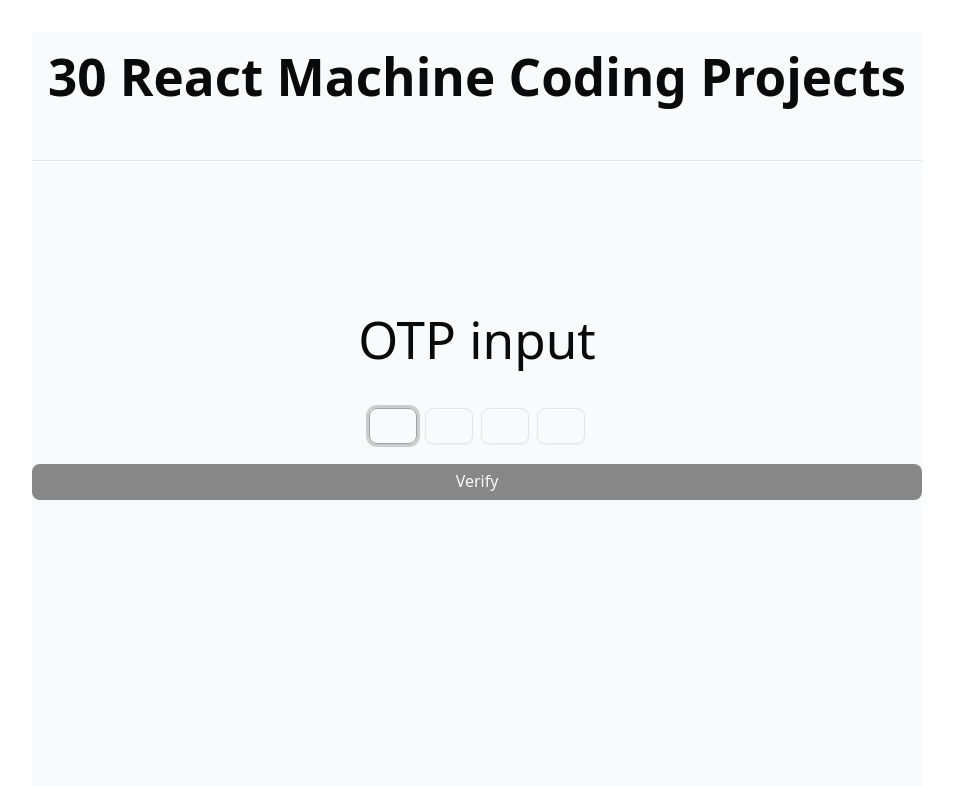
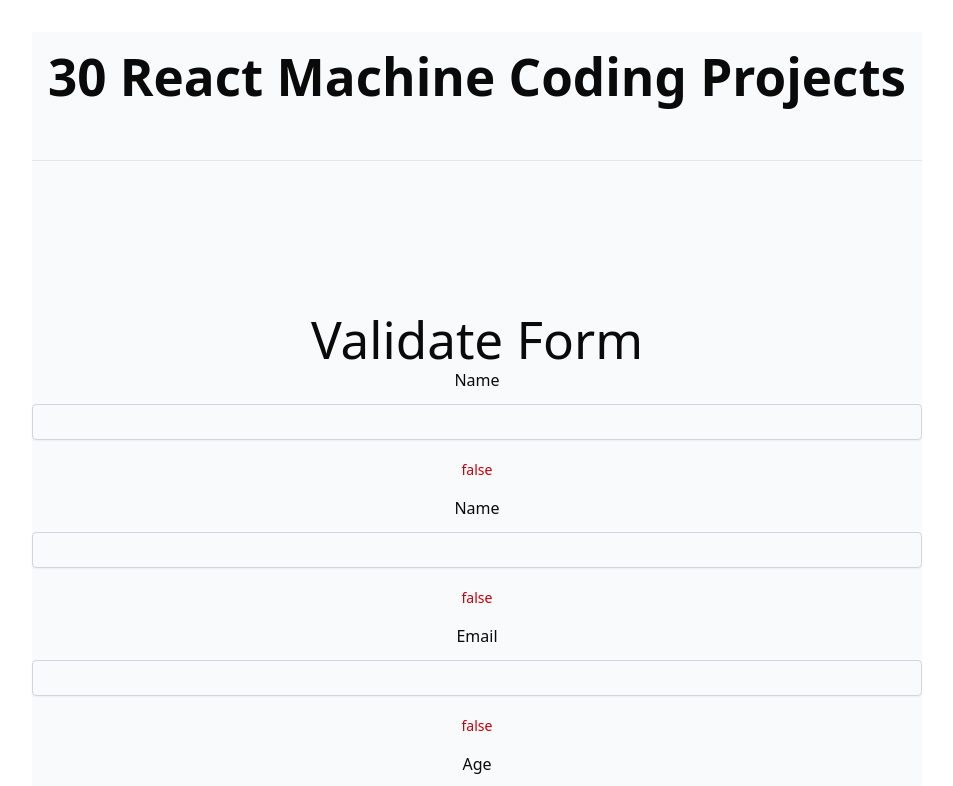
Before and after one commit to antoniojsp/react_30projects, a React (Vite) app in the folder projects/: page / in a window 1280 px wide. Shown: the top 786 px of the page, without its empty margins (163-1116 px from the left). Built offline with nearby package versions, Linux system fonts and the light colour scheme.

Commit message:
validate form

```diff
--- a/projects/src/App.jsx
+++ b/projects/src/App.jsx
@@ -6,6 +6,8 @@ import InlineEditable from './components/projects/inlineEditable'
 import TemperatureConverter from './components/projects/temperatureConverter'
 import MilesToKilometers from './components/projects/milesKIlometers'
 import OtpInput from './components/projects/otp-input'
+import ValidateForm from './components/projects/validateForm'
+
 
 function App() {
 
@@ -24,7 +26,8 @@ function App() {
         {/* <InlineEditable /> */}
         {/* <TemperatureConverter /> */}
         {/* <MilesToKilometers /> */}
-        <OtpInput />
+        {/* <OtpInput /> */}
+        <ValidateForm />
       </main>
     </div>
   )
--- a/projects/src/components/projects/otp-input.jsx
+++ b/projects/src/components/projects/otp-input.jsx
@@ -1,27 +1,82 @@
-import { useState } from "react"
+import { useEffect, useRef, useState } from "react"
 import { Input } from "../ui/input";
 import { Button } from "../ui/button";
 
 
 export default function OtpInput() {
-    const OTP_LENGTH = 4;
+    const OTP_LENGTH = 5;
     const [otp, setOtp] = useState(Array(OTP_LENGTH).fill(""));
+    const focusRef = useRef([]);
+    const password = "12345" // for testing
 
-    const handleOtpChange = (index, value) =>{
-        console.log(typeof value);
-        const val = parseInt(value);
-        if(isNaN(val)){
-            return;
-        }
+    useEffect(() => {
+        focusRef.current[0].focus();
+    }, [])
 
-        setOtp(
-            (prev) => prev.map(
-                (item, i) => i === index ? value:item
-            )
+    const clearInput = () => {
+        setOtp(prev =>
+            prev.map(digit => "")
         )
     }
 
-    console.log(otp)
+    const inputFocus = (index) =>{
+        focusRef.current[index].focus();
+    }
+
+
+    const handleOtpChange = (index, value) => {
+        const val = parseInt(value);
+        if (isNaN(val)) {
+            return;
+        }
+        setOtp(
+            (prev) => prev.map(
+                (item, i) => i === index ? value : item
+            )
+        )
+
+        if (value && index < OTP_LENGTH - 1) {
+            inputFocus(index + 1);
+        }
+    }
+
+    const handleKeyDown = (index, event) => {
+        if (event.key === "Backspace") {
+            if (otp[index] !== "") {
+                setOtp(
+                    prev => prev.map((val, idx) =>
+                        index === idx ? "" : val
+                    ))
+            }
+            if (0 < index) {
+                inputFocus(index-1);
+            }
+
+        } else if (index === OTP_LENGTH - 1 && event.key === "Enter") {
+            verify();
+        }
+    }
+
+    const verify = () => {
+        if (password === otp.join("")) {
+            alert("Welcome!")
+        } else {
+            alert("Access denied!")
+            focusRef.current[0].focus()
+        }
+        clearInput(); //clears the input after a verification attempt
+        inputFocus(0);
+    }
+
+    const handlePaste = (event) => {
+        const password = event.clipboardData.getData("text");
+
+        setOtp(prev =>
+            prev.map((elem, index) => password[index])
+        )
+    }
+
+
     return <div className="flex flex-col pt-[150px] justify-center bg-gray-50">
         <h1>OTP input</h1>
         <div className="flex mt-10 mb-5 justify-center gap-2">
@@ -35,8 +90,10 @@ export default function OtpInput() {
                             maxLength={1}
                             value={digit}
                             onChange={(event) => handleOtpChange(index, event.target.value)}
-                            className={"w-12 h12 text-center text-lg"}
-                            autoFocus={index === 0}
+                            className={"w-12 h-12 text-center text-lg "}
+                            ref={(elem) => focusRef.current[index] = elem}
+                            onKeyDown={(event) => { handleKeyDown(index, event) }}
+                            onPaste={(event) => handlePaste(event)}
                         />
                     )
                 )}
@@ -44,6 +101,7 @@ export default function OtpInput() {
         </div>
         <Button
             disabled={otp.some((digit) => digit === "")}
+            onClick={verify}
         >
             Verify
         </Button>
--- /dev/null
+++ b/projects/src/components/projects/validateForm.jsx
@@ -0,0 +1,90 @@
+import { Label } from "@radix-ui/react-label";
+import { useState } from "react"
+import { Input } from "../ui/input";
+import { Button } from "../ui/button";
+
+
+export default function ValidateForm(){
+
+    const [form, setForm] = useState({
+        name:'',
+        email: '',
+        age: ''
+    })
+
+    const [errors, setErrors]  = useState({name:"false", email:"false", age:"false"});
+    const [submitted, setSubmitted] = useState(false);
+
+    const handleOnChange = (val) =>{
+        console.log(val)
+    }
+
+    return <div className="flex flex-col pt-[150px] justify-center bg-gray-50">
+        <h1>Validate Form</h1>
+        <form className="space-y-4">
+            <div className="flex flex-col gap-3">
+                <Label>Name</Label>
+                <Input
+                    name="name"
+                    value={form.name}
+                    onChange={(event) => {handleOnChange(event.target.value)}}
+                    className={
+                        "w-full px-3 py-2 border border-gray-300 rounded text-sm"
+                    }
+                />
+                {
+                    errors.name && <p className="text-sm text-red-700 mt-2">{errors.name}</p>
+                }
+            </div>
+
+            <div className="flex flex-col gap-3">
+                <Label>Name</Label>
+                <Input
+                    name="name"
+                    type="text"
+                    value={form.name}
+                    onChange={(event) => {handleOnChange(event.target.value)}}
+                    className={
+                        "w-full px-3 py-2 border border-gray-300 rounded text-sm"
+                    }
+                />
+                {
+                    errors.name && <p className="text-sm text-red-700 mt-2">{errors.name}</p>
+                }
+            </div>
+
+            <div className="flex flex-col gap-3">
+                <Label>Email</Label>
+                <Input
+                    name="email"
+                    type="email"
+                    value={form.email}
+                    onChange={(event) => {handleOnChange(event.target.value)}}
+                    className={
+                        "w-full px-3 py-2 border border-gray-300 rounded text-sm"
+                    }
+                />
+                {
+                    errors.email && <p className="text-sm text-red-700 mt-2">{errors.email}</p>
+                }
+            </div>
+
+            <div className="flex flex-col gap-3">
+                <Label>Age</Label>
+                <Input
+                    name="name"
+                    value={form.age}
+                    onChange={(event) => {handleOnChange(event.target.value)}}
+                    className={
+                        "w-full px-3 py-2 border border-gray-300 rounded text-sm"
+                    }
+                />
+                {
+                    errors.age && <p className="text-sm text-red-700 mt-2">{errors.age}</p>
+                }
+            </div>
+            <Button type="submit" className={'mt-5'}>Submit</Button>
+        </form>
+
+    </div>
+}
```
